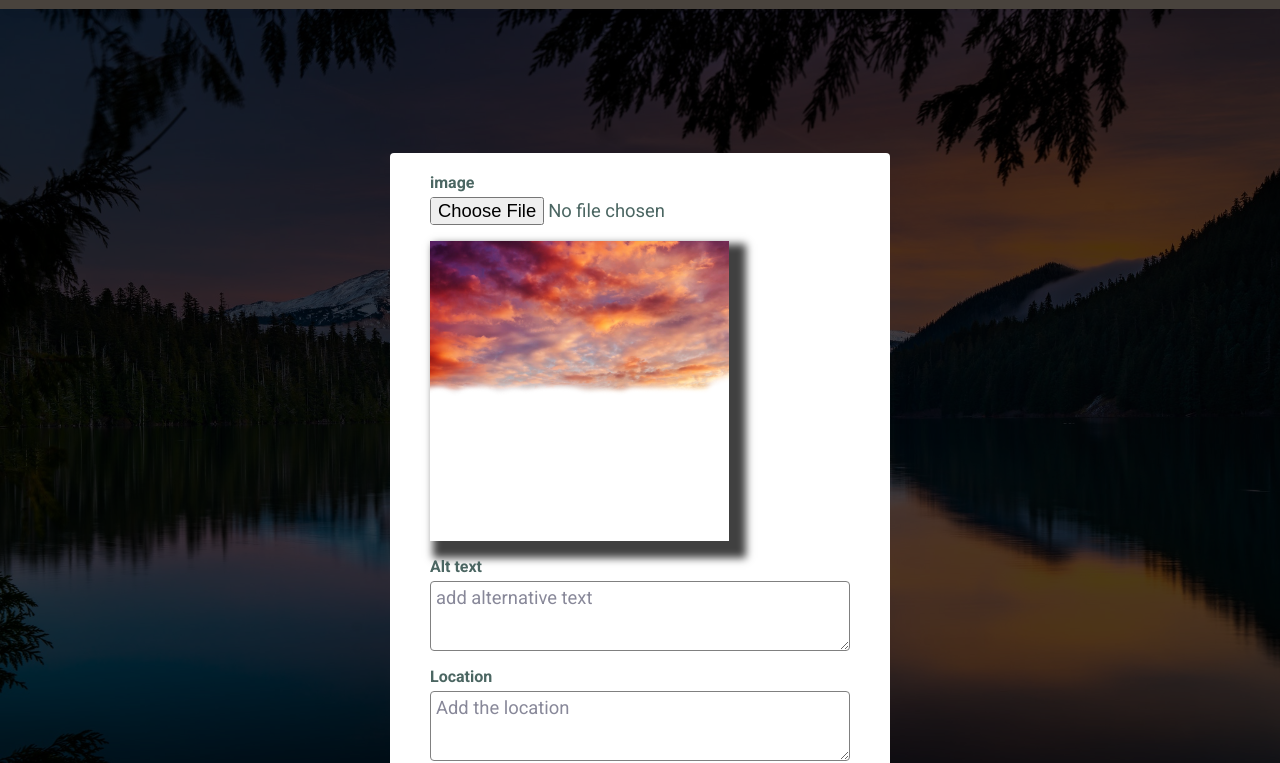
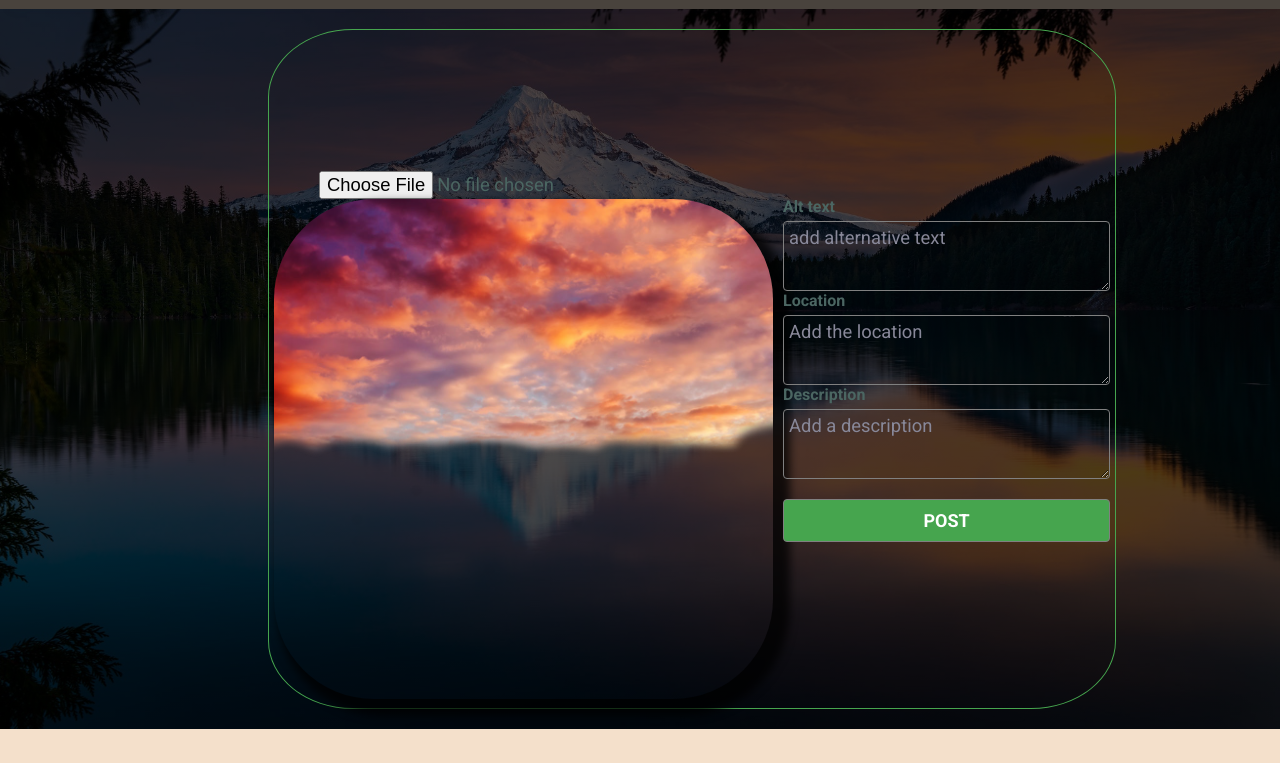
Before and after one commit to octoNatureApp/natureApp_module1, a website with bundled scripts: page create-post/index.html in a window 1280 px wide. Shown: the part 71-834 px from the top of the page. After the commit the page ends 800 px from the top, so only its background shows below. Built offline with nearby package versions, Linux system fonts and the light colour scheme.

Commit message:
fixed form

```diff
--- a/create-post/create-post.css
+++ b/create-post/create-post.css
@@ -11,6 +11,7 @@
     background-color: #88a65a;
     box-shadow: rgba(33, 35, 38, 0.1) 0px 10px 10px -10px;
 }
+
 .page-header .logo {
     height: 100%;
 }
@@ -25,31 +26,77 @@
     display: flex;
     gap: 10px;
 }
+
 .page-header nav a {
     color: white;
 }
-form:not(.inline) {
+
+
+/* form:not(.inline) {
     width: 100%;
     margin: 10% auto;
     max-width: 500px;
-    background: white;
+    background: none;
     padding: 20px 40px 56px;
     display: grid;
     gap: 16px;
     border-radius: 4px;
+} */
+
+#create-post-form {
+    justify-content: center;
+    align-items: center;
+
 }
+
+.row {
+    display: flex;
+    margin-left: -5px;
+    margin-right: -5px;
+    border-collapse: collapse;
+    align-items: center;
+
+    border: 1px solid #46a54e;
+
+    justify-content: center;
+    align-content: center;
+    margin-left: 20%;
+    border-radius: 10%;
+
+}
+
+.columns {
+    flex: 50%;
+    padding: 5px;
+    align-self: flex-end;
+    justify-content: flex-end;
+
+}
+
+/* section {
+    border-collapse: collapse;
+    border-spacing: 0;
+    width: 100%;
+    border: 1px solid #ddd;
+} */
+
+
+
 form h2 {
     text-align: center;
     font-size: 28px;
 }
+
 label {
     font-size: 0.9em;
-    font-weight: bold;
+    font-weight: bolder;
     color: var(--label-color);
+
 
     display: grid;
     gap: 5px;
 }
+
 form input,
 form textarea,
 form select,
@@ -59,13 +106,25 @@ form button {
     padding: 8px 16px;
     border-radius: 4px;
     border: 1px solid grey;
+    background: none;
 }
+
 form input[type='file'] {
     padding: 0;
     border: none;
+
+    margin-left: 45px;
+
 }
 
-form select:invalid,
+[type=file]:after {
+    margin-top: 45px;
+
+}
+
+
+
+input form select:invalid,
 form *::placeholder {
     color: var(--placeholder-color);
 }
@@ -77,22 +136,32 @@ form textarea {
 }
 
 form button {
-    margin-top: 10px;
-    height: 45px;
-    background: var(--action-color);
-    border: 0;
-    font-weight: bold;
-    color: white;
+    font-size: 18px;
+    color: rgb(255, 255, 255);
+    margin-top: 20px;
+    padding: 10px 50px;
     cursor: pointer;
+    transition: 0.4s;
+    background: #46a54e;
+    font-weight: bolder;
 }
 
-form button:disabled {
+form button:hover {
     opacity: 0.5;
+    background: none;
+    padding: 10px 80px;
+    color: black;
+    font-size: 20px;
+    font-weight: bolder;
 }
+
 #preview {
-    height: 600px;
-    max-width: 300px;
-    max-height: 300px;
+    height: 500px;
+    object-fit: fill;
+    max-width: 100%;
+    max-height: 100%;
     opacity: 1;
     box-shadow: 10px 10px 8px 7px #000000bf;
+    border-radius: 20%;
+    z-index: -1;
 }
--- a/create-post/index.html
+++ b/create-post/index.html
@@ -48,14 +48,27 @@
     </header>
 
     <main>
-        <form id="create-post-form">
+        <form class=row id="create-post-form">
+
+            <div class="columns">
+
+                <section>
+
+
                     <label>
-                image
+
                         <input required type="file" name="nature" placeholder="upload an image" />
                     </label>
                     <img id="preview" class="nature" alt="photo preview" src="/assets/nature place holder.png" />
+            </div>
+            </section>
+            <section>
+
+                <div class="columns">
+
                     <label>
-                Alt text<textarea required name="alt-text" id="alt-text" placeholder="add alternative text"></textarea>
+                        Alt text<textarea required name="alt-text" id="alt-text"
+                            placeholder="add alternative text"></textarea>
                     </label>
                     <label>
                         Location
@@ -63,10 +76,13 @@
                     </label>
                     <label>
                         Description
-                <textarea required name="description" id="description" minlength="5" maxlength="100" cols="30" rows="10"
-                    placeholder="Add a description"></textarea>
+                        <textarea required name="description" id="description" minlength="5" maxlength="100" cols="30"
+                            rows="10" placeholder="Add a description"></textarea>
                     </label>
                     <button type="submit">POST</button>
+                </div>
+            </section>
+
         </form>
         <p id="error-display"></p>
     </main>
```
Lines whose indentation alone changed are shown as unchanged.
